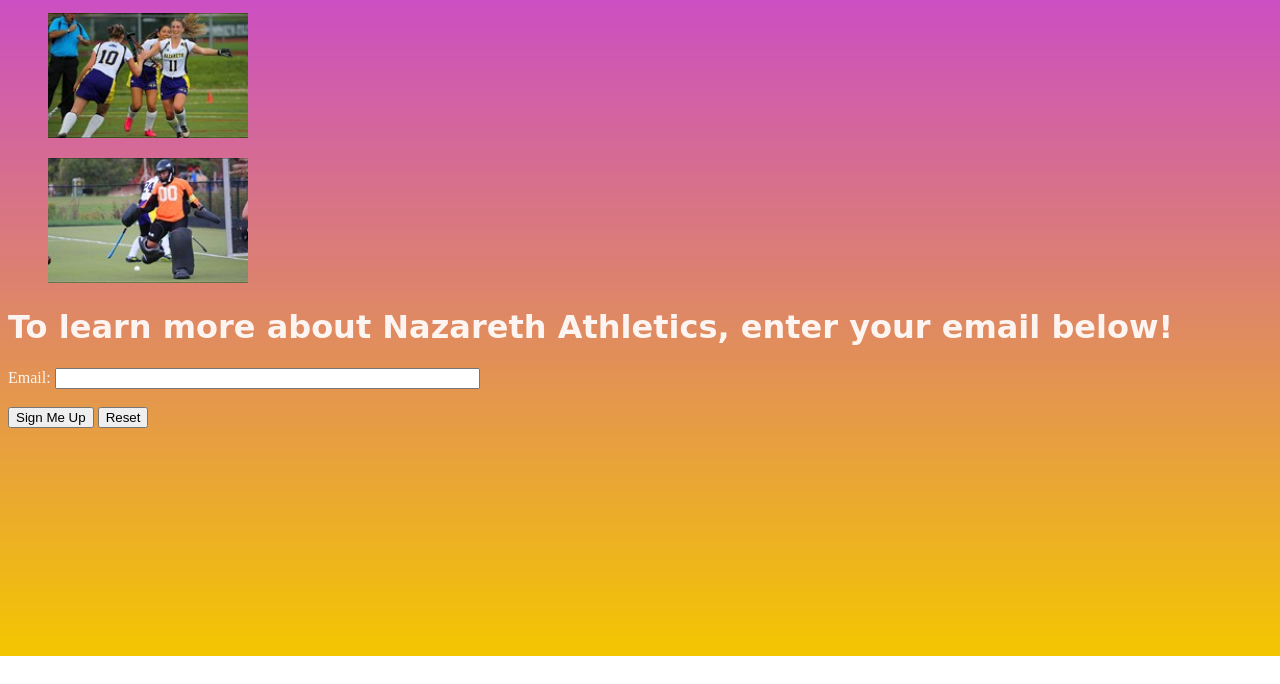
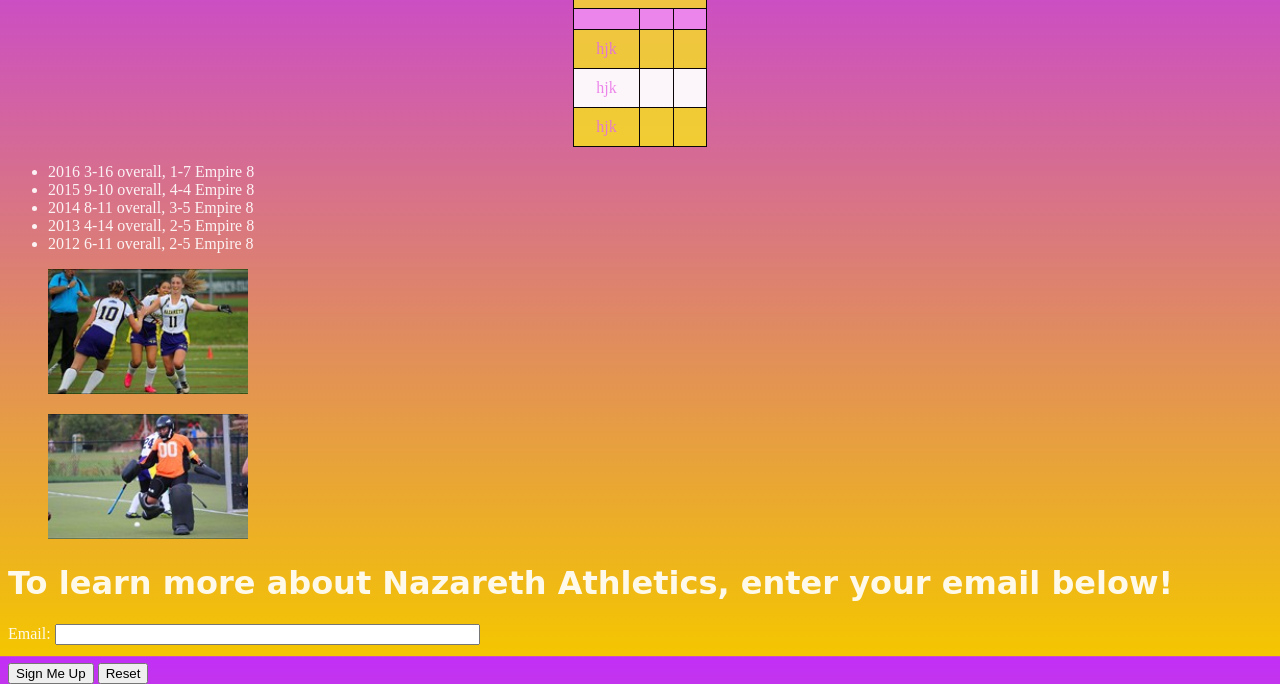
Before and after one commit to mball4/assignment4, a plain HTML site: page records.html in a window 1280 px wide. Shown: the part 173-857 px from the top of the page. Before the commit the page ends 829 px from the top, so only its background shows below. Drawn offline with Linux system fonts and the light colour scheme; files that its build step writes are made by us from their sources.

Commit message:
initial commit

```diff
--- a/css/style.css
+++ b/css/style.css
@@ -6,6 +6,22 @@ body {
     height: 100vh;
 }
 
+th {
+    color: #fff;
+    padding-right: 10px;
+}
+
+td {
+    padding: 5px;
+    width: 100%;
+}
+
+input#submit,
+input#reset {
+    width: 100px;
+    margin-left: 10px;
+
+}
 
 .h1top {
     text-transform: uppercase;
@@ -71,7 +87,6 @@ a:hover {
     font-family: cursive;
 }
 
-}
 
 .contact-form {
     color: #ffffff
--- a/records.html
+++ b/records.html
@@ -5,11 +5,85 @@
     <meta charset="utf-8">
     <title>Records</title>
     <link rel="stylesheet" href="style.css">
+    <h1> Records from the last 5 years</h1>
+    <style>
+        table,
+        th,
+        td {
+            border: 1px solid black;
+            border-collapse: collapse;
+            opacity: .95;
+            margin: 0 auto;
+
+
+        }
+
+        th,
+        td {
+            color: violet;
+            padding: 10px;
+            text-align: center;
+            width: auto;
+
+
+        }
+
+
+        th {
+            background-color: violet;
+        }
+
+        tr:nth-child(even) {
+            background: #ffffff;
+        }
+
+        tr:nth-child(odd) {
+            background: yellow;
+            opacity: .7;
+        }
+    </style>
 </head>
 
 <body>
+    <table>
+        <tr>
+            <td colspan="6">
+                <h1> Records </h1>
+            </td>
+
+        </tr>
+        <tr>
+            <th></th>
+            <th></th>
+            <th></th>
+
+        </tr>
+        <tr>
+
+            <td>hjk</td>
+            <td></td>
+            <td></td>
+
+        </tr>
+        <tr>
+
+            <td>hjk</td>
+            <td></td>
+            <td></td>
+
+        </tr>
+        <tr>
+
+            <td>hjk</td>
+            <td></td>
+            <td></td>
+
+        </tr>
+
+    </table>
+
     <ul>
-        <h1>Records from the last 5 years</h1>
+
         <li>2016 3-16 overall, 1-7 Empire 8</li>
         <li>2015 9-10 overall, 4-4 Empire 8</li>
         <li>2014 8-11 overall, 3-5 Empire 8</li>
@@ -34,7 +108,6 @@
     </form>
 
 
-
 </body>
 
 </html>
```
Also changed, not shown: aboutme.html (+14 -3 lines).
